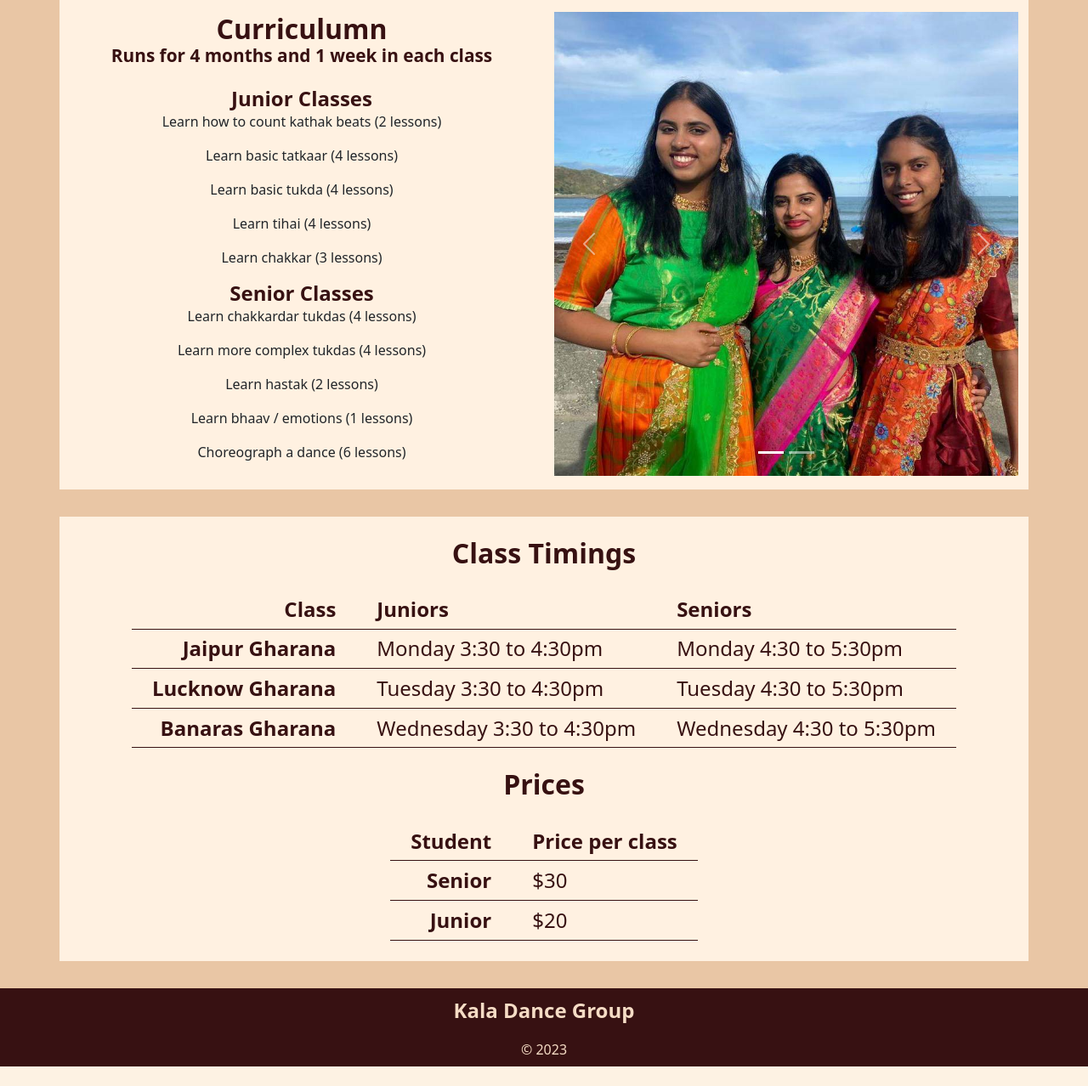
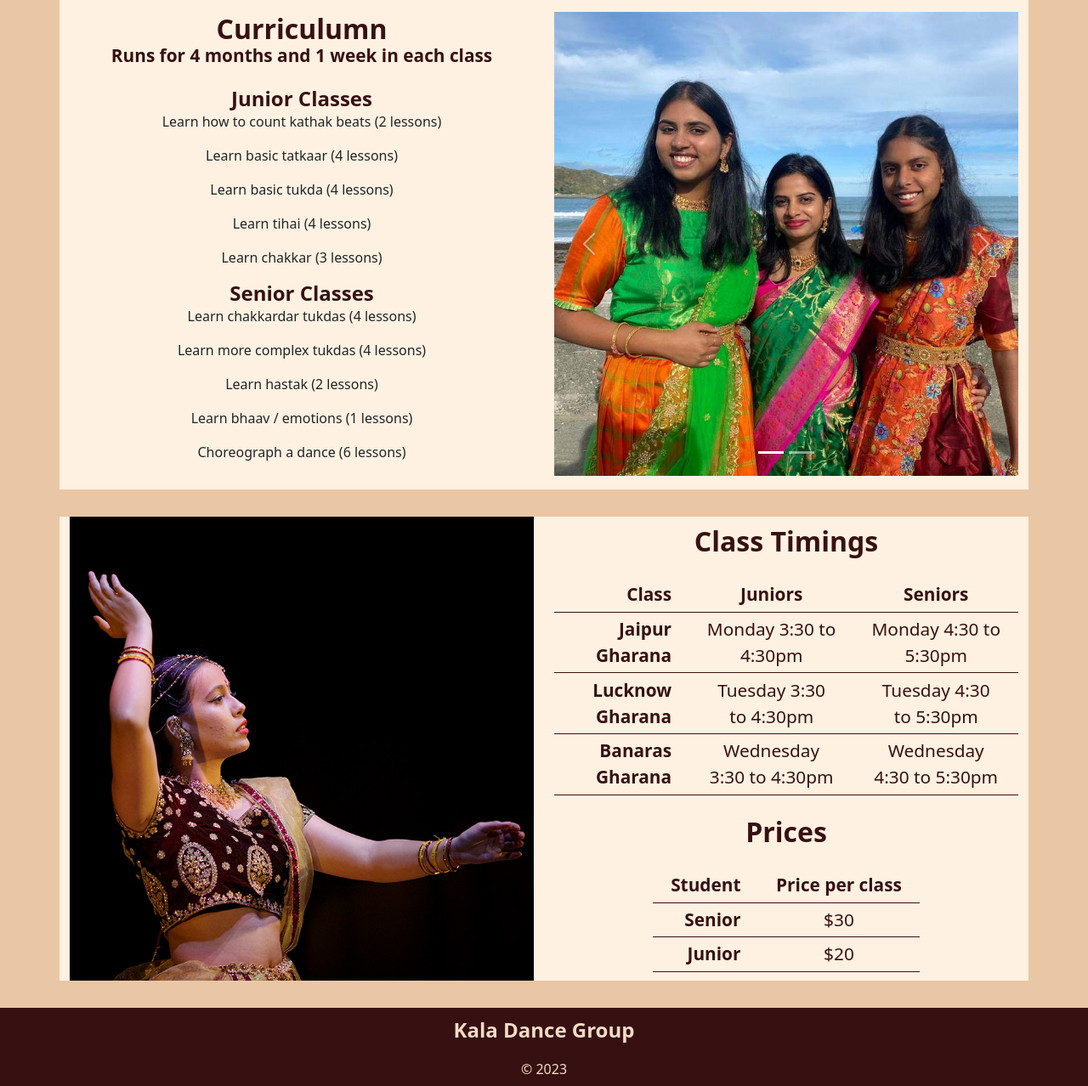
Before and after one commit to 4rush1/KalaDanceProject, a Flask app: page /info in a window 1280 px wide. Shown: the part 1885-3163 px from the top of the page at 85% size. Before the commit the page ends 3140 px from the top, so only its background shows below. Run offline with Flask 3, Linux system fonts and the light colour scheme.

Commit message:
Trying to get my site live now, made a few minor changes to webpage e.g added an image

```diff
--- a/static/StyleSheet.css
+++ b/static/StyleSheet.css
@@ -312,7 +312,7 @@ table{
 
 td{
     color: var(--maroon);
-    font-size: 1.5em;
+    font-size: 1.3em;
     padding: 0.2em 1em;
     border-bottom: 1px solid var(--maroon);
 }
--- a/templates/info.html
+++ b/templates/info.html
@@ -255,7 +255,13 @@ our classes here
    </div>
 </div>
 <!-- CLASS TIMINGS -->
-<div class="container-lg py-4">
+<div class="container-lg">
+    <div class="row align-items-center">
+        <div class="col-lg-6">
+            <img class="img-fluid part-img" src="static/images/MainImage3.jpg">
+        </div>
+        <div class="col-lg-6">
+            <div class="center">
                 <h3>Class Timings</h3>
                 <br>
                 <table>
@@ -273,4 +279,7 @@ our classes here
                 <tr><td>Junior</td> <td>$20</td></tr>
                 </table>
             </div>
+        </div>
+    </div>
+</div>
 {% endblock %}
```
Also changed, not shown: static/images/MainImage2.jpg (deleted), static/images/hastak15.jpg (deleted), static/images/hastak18.jpg (deleted), test1.png (deleted). Lines whose indentation alone changed are shown as unchanged.
